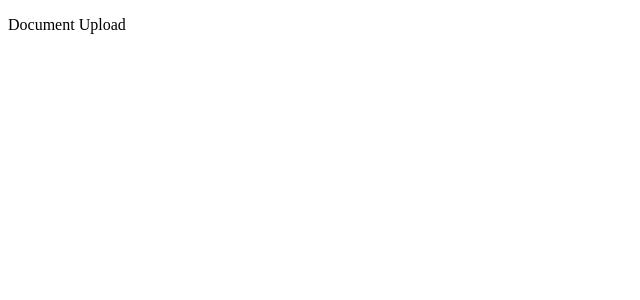
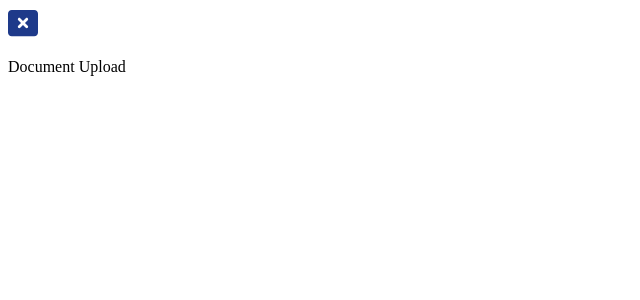
Before and after one commit to dvale94/skyhop-assessment, a Next.js app: page /DocumentUpload/sections/Header in a window 1280 px wide. Shown: the top 300 px of the page, without its empty margins (0-640 px from the left). Built offline with nearby package versions, Linux system fonts and the light colour scheme.

Commit message:
updated header

```diff
--- a/src/pages/DocumentUpload/sections/Header.tsx
+++ b/src/pages/DocumentUpload/sections/Header.tsx
@@ -1,6 +1,11 @@
+import Image from 'next/image';
+
 export default function Header() {
   return (
-    <div className='flex justify-center'>
+    <div className='flex justify-center relative'>
+      <div className='absolute -left-12 -top-6'>
+        <Image src='/cancel.svg' alt='Close Button' width={30} height={30}/>
+      </div>
       <div className='p-2 border-b-2 border-gray-300'>
         <p className='text-2xl md:text-3xl text-blue-900 font-bold'>Document Upload</p>
       </div>
```
